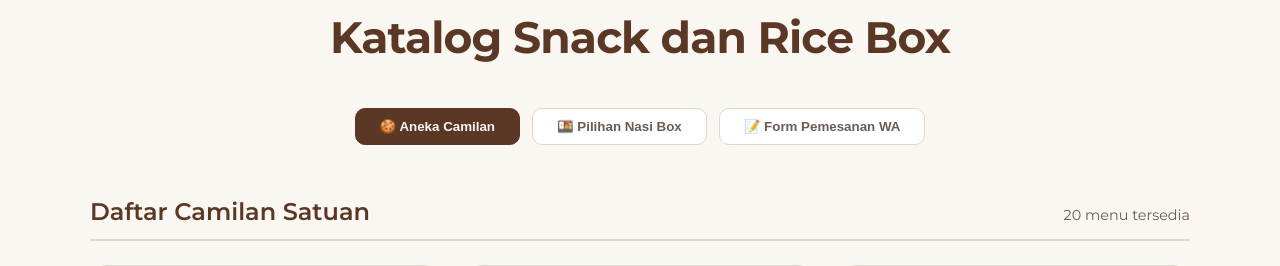
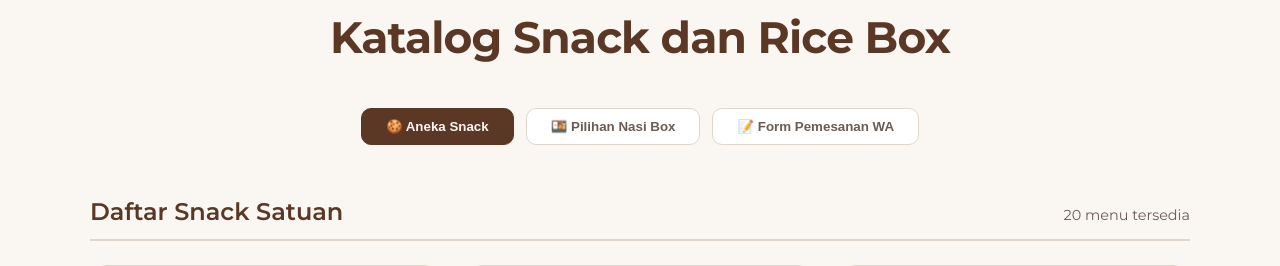
Before and after one commit to AhmedMortezza/Katalog-ibu, a Flask app: page / in a window 1280 px wide. Shown: the part 150-416 px from the top of the page. Run offline with Flask 3, Linux system fonts and the light colour scheme.

Commit message:
Ganti semua kata camilan menjadi snack di seluruh antarmuka dan data

```diff
--- a/app.py
+++ b/app.py
@@ -43,7 +43,7 @@ def load_db():
         return {
             "store": {
                 "name": "Dapur Snack Ibu",
-                "tagline": "Camilan Renyah & Lezat Buatan Rumah",
+                "tagline": "Snack Renyah & Lezat Buatan Rumah",
                 "logo_url": "/static/images/default-logo.svg",
                 "whatsapp_number": "6281234567890",
                 "admin_password": "admin"
--- a/data/database.json
+++ b/data/database.json
@@ -186,7 +186,7 @@
       "id": 2,
       "name": "Nasi Uduk",
       "price": 10000,
-      "description": "Kombinasi camilan gurih dan manis untuk dinikmati bersama keluarga di rumah.",
+      "description": "Kombinasi snack gurih dan manis untuk dinikmati bersama keluarga di rumah.",
       "items": [
         "1x Orek Tempe",
         "1x Mie goreng",
--- a/static/js/main.js
+++ b/static/js/main.js
@@ -36,7 +36,7 @@ async function loadCatalog() {
 function renderStoreInfo(store) {
   if (!store) return;
   document.getElementById('store-name').textContent = store.name || 'Dapur Snack Ibu';
-  document.getElementById('store-tagline').textContent = store.tagline || 'Camilan Renyah & Lezat Buatan Rumah';
+  document.getElementById('store-tagline').textContent = store.tagline || 'Snack Renyah & Lezat Buatan Rumah';
   document.getElementById('footer-store-name').innerHTML = `<strong>${store.name || 'Dapur Snack Ibu'}</strong>`;
   document.title = `${store.name || 'Dapur Snack Ibu'} - Katalog`;
 
@@ -76,7 +76,7 @@ function renderSnacks(snacks) {
         </div>
         <div class="snack-content">
           <h4 class="snack-title">${snack.name}</h4>
-          <p class="snack-desc">${snack.description || 'Camilan berkualitas buatan rumah.'}</p>
+          <p class="snack-desc">${snack.description || 'Snack berkualitas buatan rumah.'}</p>
           <div class="snack-footer">
             <span class="snack-price">${formatRupiah(snack.price)}</span>
             <button type="button" class="btn btn-wa btn-sm" onclick="handleCardOrder('snack', ${snack.id})">
@@ -228,10 +228,10 @@ function populateQuickAddDropdown() {
   const select = document.getElementById('quick-add-select');
   if (!select) return;
 
-  let optionsHtml = '<option value="">+ Tambah Camilan ke Pesanan</option>';
+  let optionsHtml = '<option value="">+ Tambah Snack ke Pesanan</option>';
 
   if (storeData?.snacks?.length) {
-    optionsHtml += '<optgroup label="── Camilan Satuan ──">';
+    optionsHtml += '<optgroup label="── Snack Satuan ──">';
     storeData.snacks.forEach(s => {
       optionsHtml += `<option value="snack-${s.id}">${s.name} (${formatRupiah(s.price)})</option>`;
     });
@@ -270,8 +270,8 @@ function renderOrderSection() {
   if (orderCart.length === 0) {
     container.innerHTML = `
       <div style="text-align: center; padding: 24px 10px; color: var(--text-secondary);">
-        <p style="font-weight: 600; color: var(--text-primary); margin-bottom: 6px;">Belum ada camilan yang dipilih.</p>
-        <p style="font-size: 0.88rem;">Pilih camilan melalui dropdown di atas, atau klik tombol <strong>"+ Pesan"</strong> pada kartu katalog.</p>
+        <p style="font-weight: 600; color: var(--text-primary); margin-bottom: 6px;">Belum ada snack yang dipilih.</p>
+        <p style="font-size: 0.88rem;">Pilih snack melalui dropdown di atas, atau klik tombol <strong>"+ Pesan"</strong> pada kartu katalog.</p>
       </div>
     `;
     totalPriceEl.textContent = 'Rp 0';
@@ -347,7 +347,7 @@ function sendWhatsAppOrder(e) {
   e.preventDefault();
 
   if (orderCart.length === 0) {
-    alert('Keranjang pesanan masih kosong. Silakan pilih minimal satu camilan terlebih dahulu!');
+    alert('Keranjang pesanan masih kosong. Silakan pilih minimal satu snack terlebih dahulu!');
     return;
   }
 
@@ -371,7 +371,7 @@ function sendWhatsAppOrder(e) {
   });
 
   // Compose Structured WhatsApp Message
-  let waMessage = `Halo ${storeName}, saya ingin memesan camilan:\n\n`;
+  let waMessage = `Halo ${storeName}, saya ingin memesan snack:\n\n`;
   waMessage += `📋 *RINCIAN PESANAN:*\n${itemsSummary}\n`;
   waMessage += `💰 *Total Estimasi:* ${formatRupiah(grandTotal)}\n\n`;
   waMessage += `👤 *DATA PEMESAN:*\n`;
--- a/templates/admin.html
+++ b/templates/admin.html
@@ -71,7 +71,7 @@
 
           <div class="form-group">
             <label class="form-label" for="input-store-tagline">Deskripsi Singkat / Slogan:</label>
-            <input type="text" id="input-store-tagline" class="form-control" placeholder="Contoh: Camilan Renyah & Lezat Buatan Rumah">
+            <input type="text" id="input-store-tagline" class="form-control" placeholder="Contoh: Snack Renyah & Lezat Buatan Rumah">
           </div>
 
           <div class="form-group">
@@ -110,7 +110,7 @@
         <div style="display: flex; justify-content: space-between; align-items: center; margin-bottom: 20px;">
           <div>
             <h2 class="admin-card-title" style="margin-bottom: 0; border: none; padding: 0;">Daftar Menu Snack</h2>
-            <p class="form-hint">Kelola foto makanan, nama camilan, dan harga satuan secara fleksibel.</p>
+            <p class="form-hint">Kelola foto makanan, nama snack, dan harga satuan secara fleksibel.</p>
           </div>
           <button class="btn btn-primary" onclick="openSnackModal()">
             ➕ Tambah Snack Baru
--- a/templates/index.html
+++ b/templates/index.html
@@ -16,7 +16,7 @@
         <img id="store-logo" src="/static/images/default-logo.svg" alt="Logo Usaha" class="brand-logo-img">
         <div class="brand-text">
           <span id="store-name" class="brand-name">Dapur Snack Ibu</span>
-          <span id="store-tagline" class="brand-tagline">Camilan Renyah & Lezat Buatan Rumah</span>
+          <span id="store-tagline" class="brand-tagline">Snack Renyah & Lezat Buatan Rumah</span>
         </div>
       </a>
       <!-- Area Header Bersih untuk Pelanggan -->
@@ -34,7 +34,7 @@
 
     <!-- Navigasi Tab Kategori -->
     <div class="section-nav">
-      <button class="nav-pill active" onclick="switchSection('snacks')">🍪 Aneka Camilan</button>
+      <button class="nav-pill active" onclick="switchSection('snacks')">🍪 Aneka Snack</button>
       <button class="nav-pill" onclick="switchSection('packages')">🍱 Pilihan Nasi Box</button>
       <button class="nav-pill" onclick="switchSection('order')">📝 Form Pemesanan WA</button>
     </div>
@@ -42,8 +42,8 @@
     <!-- Bagian 1: Daftar Gambar Makanan & Harga -->
     <section id="section-snacks" class="catalog-section">
       <div class="section-title-wrap">
-        <h3 class="section-heading">Daftar Camilan Satuan</h3>
-        <span class="section-subtitle" id="snacks-count">Memuat camilan...</span>
+        <h3 class="section-heading">Daftar Snack Satuan</h3>
+        <span class="section-subtitle" id="snacks-count">Memuat snack...</span>
       </div>
       <div class="snack-grid" id="snacks-container">
         <!-- Kartu snack akan di-render secara dinamis oleh JavaScript -->
@@ -68,7 +68,7 @@
           <div class="order-icon-badge">📱</div>
           <div>
             <h3 class="order-title">Formulir Pemesanan Cepat via WhatsApp</h3>
-            <p class="order-subtitle">Pilih camilan yang diinginkan, lengkapi data singkat, dan kirim pesanan langsung ke WhatsApp Ibu.</p>
+            <p class="order-subtitle">Pilih snack yang diinginkan, lengkapi data singkat, dan kirim pesanan langsung ke WhatsApp Ibu.</p>
           </div>
         </div>
 
@@ -76,16 +76,16 @@
           <!-- Box Daftar Menu yang Dipesan -->
           <div class="order-items-box">
             <div class="order-box-title">
-              <span>🛒 Daftar Camilan yang Dipilih</span>
+              <span>🛒 Daftar Snack yang Dipilih</span>
               <div style="display: flex; gap: 8px;">
                 <select id="quick-add-select" class="form-control" style="width: auto; padding: 4px 10px; font-size: 0.85rem;" onchange="handleQuickAddSelect(this)">
-                  <option value="">+ Tambah Camilan ke Pesanan</option>
+                  <option value="">+ Tambah Snack ke Pesanan</option>
                 </select>
               </div>
             </div>
 
             <div id="order-selected-items" class="order-selected-list">
-              <!-- Render via JS: Daftar camilan dengan tombol +/- dan hapus -->
+              <!-- Render via JS: Daftar snack dengan tombol +/- dan hapus -->
             </div>
 
             <div class="order-total-bar">
@@ -153,7 +153,7 @@
 
   <!-- Floating Cart Bar -->
   <div id="floating-cart" class="floating-cart-bar" style="display: none;" onclick="switchSection('order'); document.getElementById('section-order').scrollIntoView({behavior: 'smooth'});">
-    <span class="floating-cart-text" id="floating-cart-text">🛒 1 camilan dipilih</span>
+    <span class="floating-cart-text" id="floating-cart-text">🛒 1 snack dipilih</span>
     <span class="floating-cart-btn">Lihat & Pesan ➔</span>
   </div>
 
```
Also changed, not shown: DESIGN.md (+2 -2 lines), README.md.
